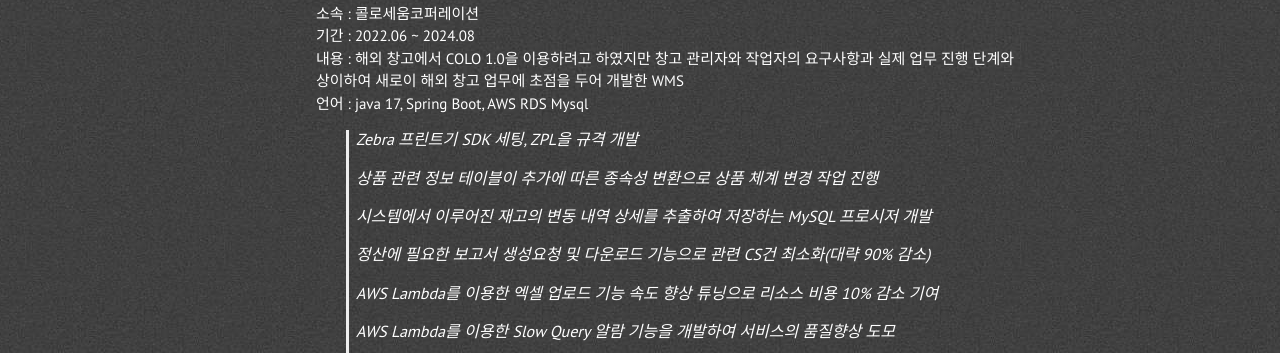
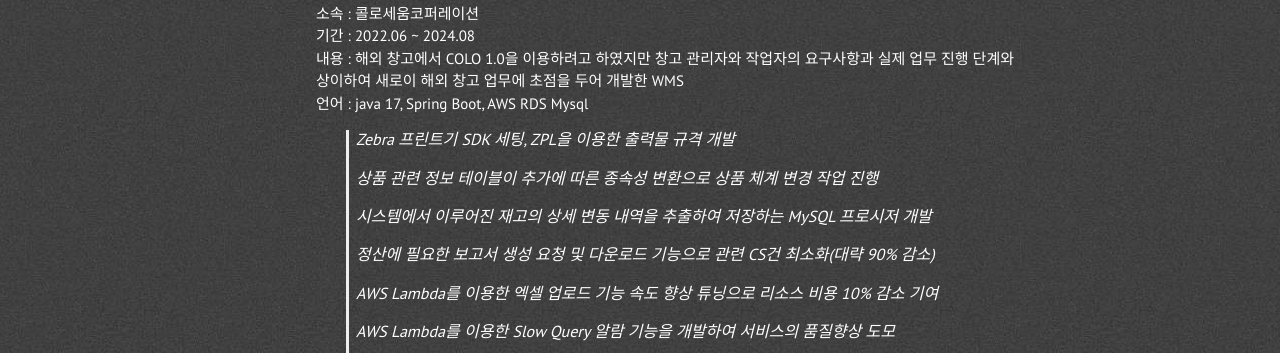
Before and after one commit to SeoEunGi0802/SeoEunGi0802.github.io, a Jekyll site: the page built from index.html, in a window 1280 px wide and 900 px high, scrolled down 5746 px. Shown: the part 131-484 px from the top of the window. Built offline with Jekyll 4.4.1, drawn with Linux system fonts in a browser that asks for light colours; nearby versions of some CDN libraries; some of the changed text lies outside the part shown.

Commit message:
누락 수정
오타 수정

```diff
--- a/_config.yml
+++ b/_config.yml
@@ -10,9 +10,6 @@
 github_username: SeoEunGi0802
 blog_url: https://xddsr123.tistory.com
 email: lolove08@naver.com
-#keybase_username: abhn
-#twitter_username: abhn_
-#reddit_username: abhn
 
 # absolute or relative
 profile_picture: assets/images/pp.jpg
--- a/_includes/work.html
+++ b/_includes/work.html
@@ -41,10 +41,10 @@
 
                     <ol class="result-list">
                         <li class="result-item">
-                            <i class="result-content">관리자 페이지 상품과 관련된 가기성 증가 진행</i>
+                            <i class="result-content">관리자 페이지 상품과 관련된 가시성 증가 진행</i>
                         </li>
                         <li class="result-item">
-                            <i class="result-content">편의정 증가를 위한 쿼리 수정</i>
+                            <i class="result-content">사용자 검색 편의성 증가를 위한 쿼리 수정</i>
                         </li>
                     </ol>
                 </li>
@@ -123,16 +123,16 @@
 
                     <ol class="result-list">
                         <li class="result-item">
-                            <i class="result-content">Zebra 프린트기 SDK 세팅, ZPL을 규격 개발</i>
+                            <i class="result-content">Zebra 프린트기 SDK 세팅, ZPL을 이용한 출력물 규격 개발</i>
                         </li>
                         <li class="result-item">
                             <i class="result-content">상품 관련 정보 테이블이 추가에 따른 종속성 변환으로 상품 체계 변경 작업 진행</i>
                         </li>
                         <li class="result-item">
-                            <i class="result-content">시스템에서 이루어진 재고의 변동 내역 상세를 추출하여 저장하는 MySQL 프로시저 개발</i>
+                            <i class="result-content">시스템에서 이루어진 재고의 상세 변동 내역을 추출하여 저장하는 MySQL 프로시저 개발</i>
                         </li>
                         <li class="result-item">
-                            <i class="result-content">정산에 필요한 보고서 생성요청 및 다운로드 기능으로 관련 CS건 최소화(대략 90% 감소)</i>
+                            <i class="result-content">정산에 필요한 보고서 생성 요청 및 다운로드 기능으로 관련 CS건 최소화(대략 90% 감소)</i>
                         </li>
                         <li class="result-item">
                             <i class="result-content">AWS Lambda를 이용한 엑셀 업로드 기능 속도 향상 튜닝으로 리소스 비용 10% 감소 기여</i>
@@ -175,7 +175,7 @@
                             <i class="result-content">사내 공유 문서를 바탕으로 JIB, GitHub Actions, yml세팅을 비롯하여 Linux에 Docker, Docker-compose 설치를 진행하였으나 GitHub 계정과 관련한 문제가 존재하여 중단되어 실적용 불가</i>
                         </li>
                         <li class="result-item">
-                            <i class="result-content">Zebra 프린트 한글 꺠짐 현상 해소</i>
+                            <i class="result-content">Zebra 프린트 한글 깨짐 현상 해소</i>
                         </li>
                     </ol>
                 </li>
```
